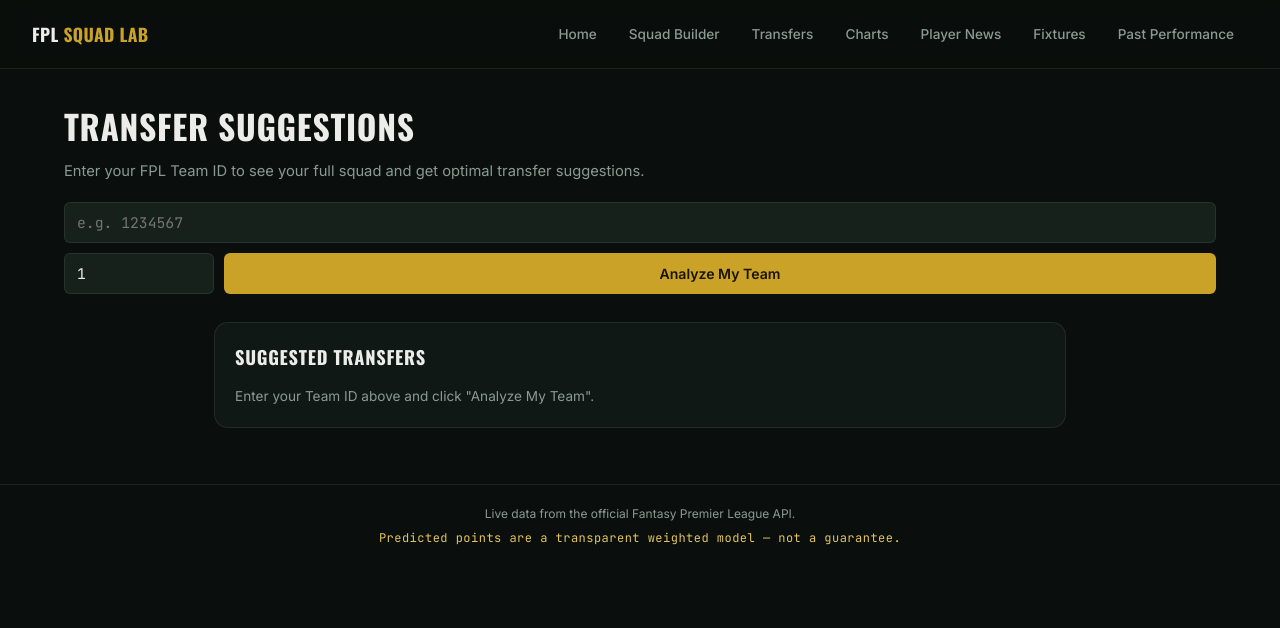
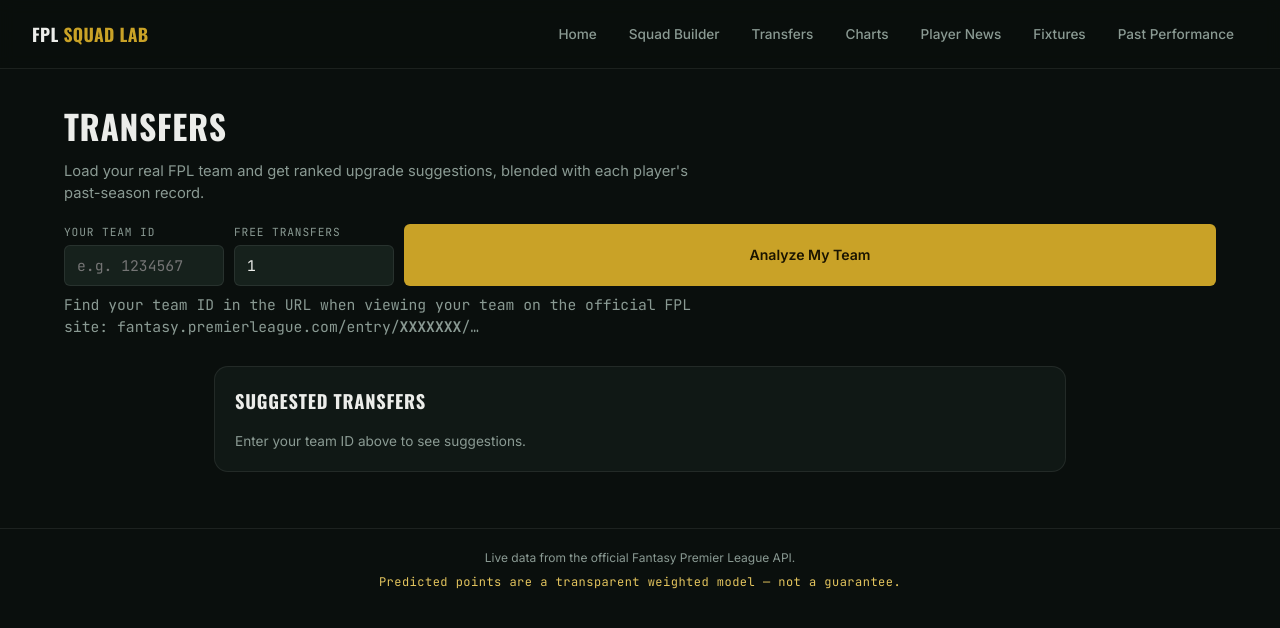
Before and after one commit to Avadhut2007/FPL, a Flask app: template templates/transfers.html in a window 1280 px wide. Shown: the top 628 px of the page. Run offline with Flask 3, Linux system fonts and the light colour scheme; the template is opened without the code that fills it, so the values that code supplies are empty.

Commit message:
Update transfers page layout and content

```diff
--- a/templates/transfers.html
+++ b/templates/transfers.html
@@ -3,40 +3,53 @@
 {% block content %}
 
 <header class="page-header">
-  <h1>Transfer Suggestions</h1>
-  <p>Enter your FPL Team ID to see your full squad and get optimal transfer suggestions.</p>
+  <h1>Transfers</h1>
+  <p>Load your real FPL team and get ranked upgrade suggestions, blended with each player's past-season record.</p>
   <div class="controls">
-    <input type="number" id="team-id-input" placeholder="e.g. 1234567">
-    <input type="number" id="free-transfers-input" placeholder="Free transfers" value="1" min="1" max="5" style="max-width:150px">
-    <button id="load-team-btn" class="btn btn-gold">Analyze My Team</button>
+    <label class="budget-label">Your Team ID
+      <input type="number" id="team-id-input" placeholder="e.g. 1234567">
+    </label>
+    <label class="budget-label">Free Transfers
+      <input type="number" id="free-transfers-input" value="1" min="1" max="5">
+    </label>
+    <button class="btn btn-gold" id="load-team-btn">Analyze My Team</button>
   </div>
+  <p class="gw-tag">Find your team ID in the URL when viewing your team on the official FPL site: fantasy.premierleague.com/entry/<b>XXXXXXX</b>/…</p>
 </header>
 
 <main class="page-main-single">
 
-  <section class="team-card" id="team-card" style="display:none;">
+  <section class="team-card" id="team-card" style="display:none">
     <div class="team-card-header">
       <div class="team-card-identity">
         <h2 id="team-name-display">—</h2>
         <p class="team-manager" id="manager-name-display">—</p>
       </div>
       <div class="team-card-stats">
-        <div class="team-mini-stat"><span class="stat-label">Overall Points</span><span class="stat-value mono" id="team-points">—</span></div>
-        <div class="team-mini-stat"><span class="stat-label">Overall Rank</span><span class="stat-value mono" id="team-rank">—</span></div>
-        <div class="team-mini-stat"><span class="stat-label">In Bank</span><span class="stat-value mono" id="team-bank">—</span></div>
+        <div class="team-mini-stat">
+          <span class="stat-label">Overall Points</span>
+          <span class="stat-value mono" id="team-points">—</span>
+        </div>
+        <div class="team-mini-stat">
+          <span class="stat-label">Overall Rank</span>
+          <span class="stat-value mono" id="team-rank">—</span>
+        </div>
+        <div class="team-mini-stat">
+          <span class="stat-label">In the Bank</span>
+          <span class="stat-value mono" id="team-bank">—</span>
+        </div>
       </div>
     </div>
 
-    <div class="pitch fotmob-pitch" id="fotmob-pitch">
+    <div class="pitch fotmob-pitch">
       <div class="pitch-glow"></div>
+      <div class="pitch-halfway"></div>
       <div class="pitch-center-circle"></div>
-      <div class="pitch-halfway"></div>
       <div class="pitch-row" id="fm-row-fwd"></div>
       <div class="pitch-row" id="fm-row-mid"></div>
       <div class="pitch-row" id="fm-row-def"></div>
       <div class="pitch-row" id="fm-row-gkp"></div>
     </div>
-
     <div class="dugout">
       <span class="dugout-label">Bench</span>
       <div class="dugout-row" id="fm-dugout-row"></div>
@@ -44,14 +57,11 @@
   </section>
 
   <section class="transfers-panel">
-    <div class="panel-header">
-      <h2>Suggested Transfers</h2>
-    </div>
-    <div id="transfers-list" class="transfers-list">
-      <p class="transfers-hint">Enter your Team ID above and click "Analyze My Team".</p>
+    <div class="panel-header"><h2>Suggested Transfers</h2></div>
+    <div id="transfers-list">
+      <p class="transfers-hint">Enter your team ID above to see suggestions.</p>
     </div>
   </section>
 
 </main>
-
 {% endblock %}
```
